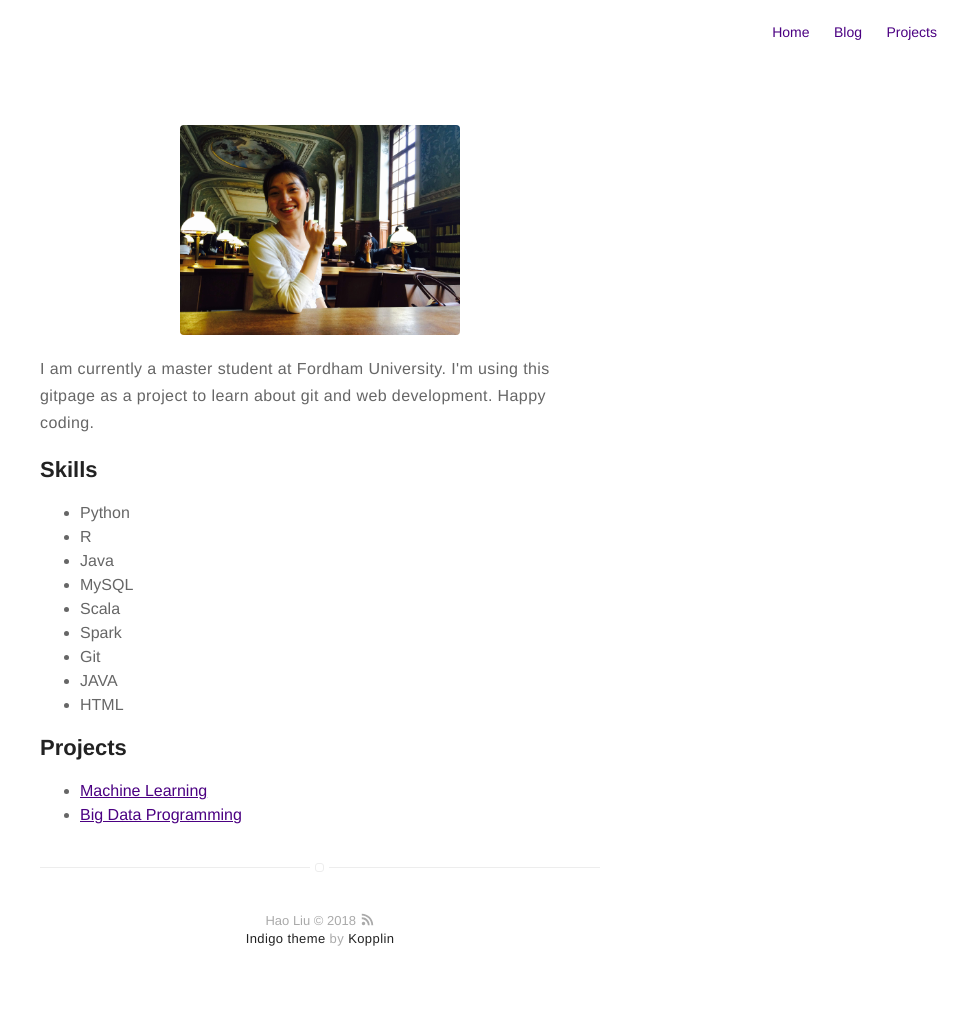
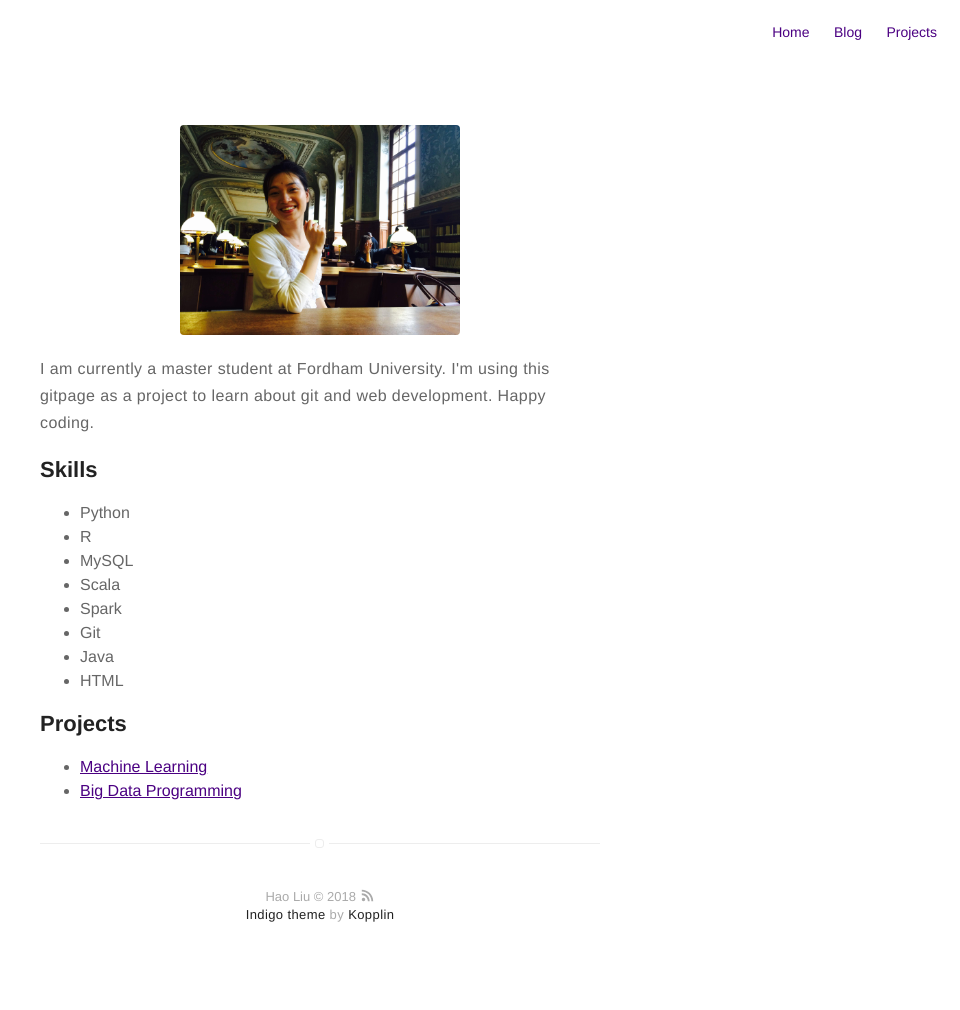
Before and after one commit to zoelland/zoelland.github.io, a Jekyll site: the page built from about.md, in a window 1280 px wide. Shown: the whole page, without its empty margins (320-1280 px from the left). Built offline with Jekyll 4.4.1, drawn with Linux system fonts in a browser that asks for light colours; after the commit the page ends 986 px from its top, so only the background shows below that.

Commit message:
changed about page

```diff
--- a/_config.yml
+++ b/_config.yml
@@ -30,7 +30,7 @@ analytics-google: 'UA-68833121-2'
 
 # if you don't want comments in your posts, leave categories empty
 disqus:
-  shortname: mydisqus # enter this from your disqus account
+  shortname:  # enter this from your disqus account
   categories: [blog, project] # only show disqus for posts that have these categories
 
 # if you don't have any of social below, comment the line
@@ -55,7 +55,7 @@ email: zluxyoe@gmail.com
 authors:
     HaoLiu:
         name: Hao Liu
-        bio: nothing for now
+        bio: none for now
         external-image: false
         picture: assets/images/profile.jpg
         twitter: mytwitter
@@ -63,7 +63,7 @@ authors:
         name: Franklin Liu
         bio: An Engineer
         external-image: false
-        picture: assets/images/james.jpg
+        picture: assets/images/profile.jpg
         twitter:
 
 # do you want a larger site? change the option below
--- a/about.md
+++ b/about.md
@@ -14,12 +14,11 @@ layout: page
 <ul class="skill-list">
 	<li>Python</li>
 	<li>R</li>
-	<li>Java</li>
 	<li>MySQL</li>
 	<li>Scala</li>
 	<li>Spark</li>
 	<li>Git</li>
-	<li>JAVA</li>
+	<li>Java</li>
 	<li>HTML</li>
 </ul>
 
```
Also changed, not shown: 2 other files.
